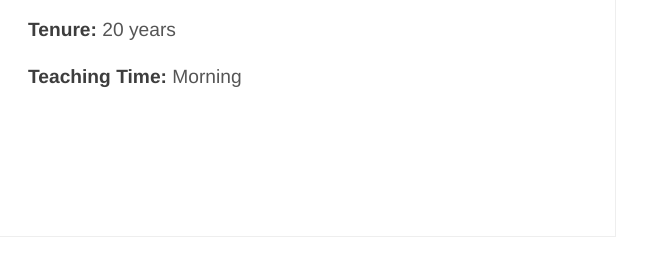
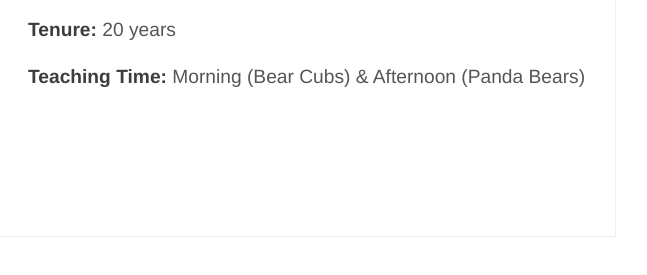
Before and after one commit to cse-256-f23/information-foraging-project-catherine-ray-nisha, a website: page files/bear_cubs.html in a window 1280 px wide. Shown: the part 1892-2167 px from the top of the page, 289-936 px from the left. Drawn offline with nearby package versions, Linux system fonts and the light colour scheme; files that its build step writes are made by us from their sources; files whose address does not match are found by name.

Commit message:
Updated Task 3

```diff
--- a/files/bear_cubs.html
+++ b/files/bear_cubs.html
@@ -168,7 +168,7 @@
             </h3>
             <p class="staff-qualifications">BS Parks and Recreation</p>
             <p class="tenure"><strong>Tenure:</strong> 20 years</p>
-            <p class="teaching-time"><strong>Teaching Time:</strong> Morning</p>
+            <p class="teaching-time"><strong>Teaching Time:</strong> Morning &#40;Bear Cubs&#41; & Afternoon &#40;Panda Bears&#41;</p>
           </div>
         </div>
       </div>
```
